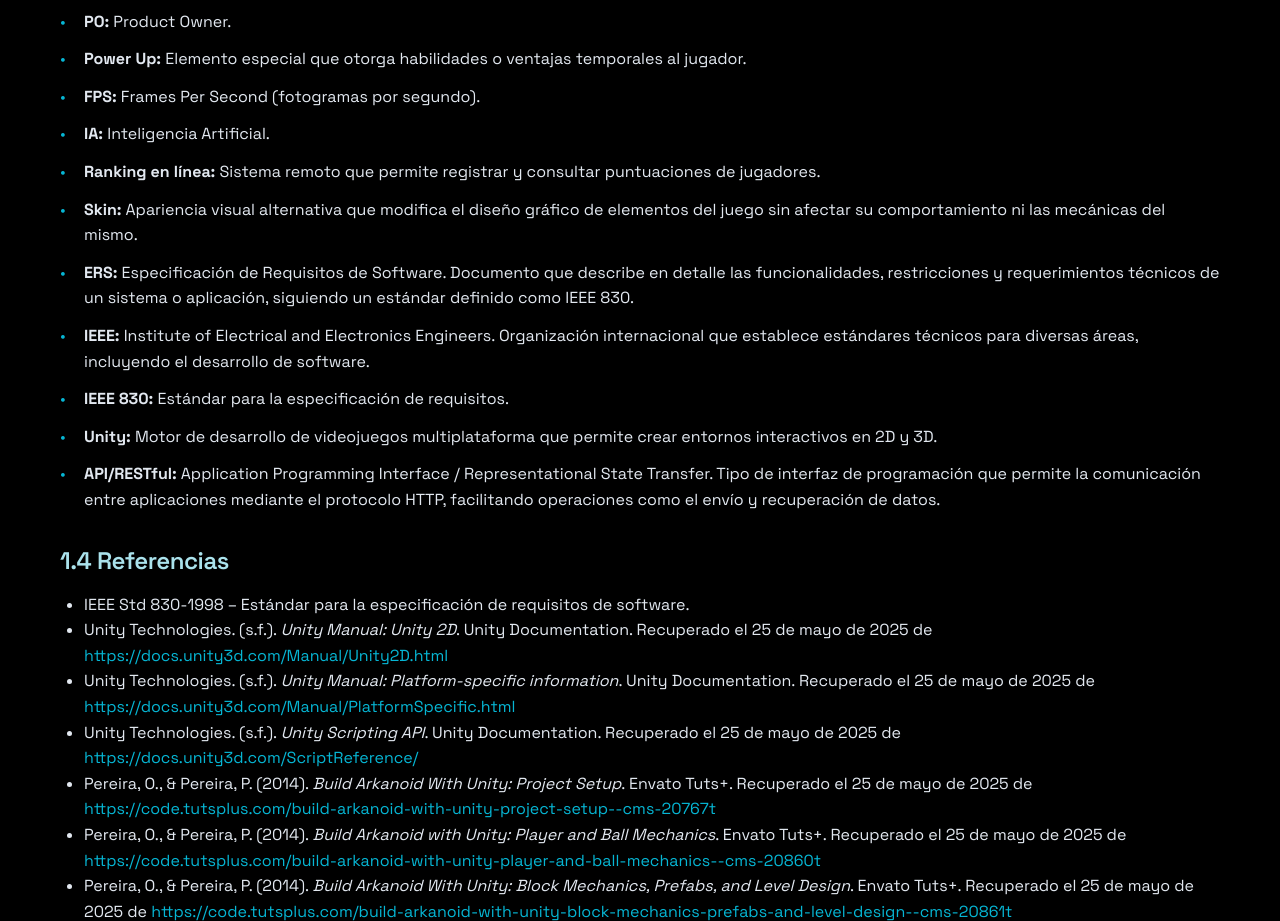
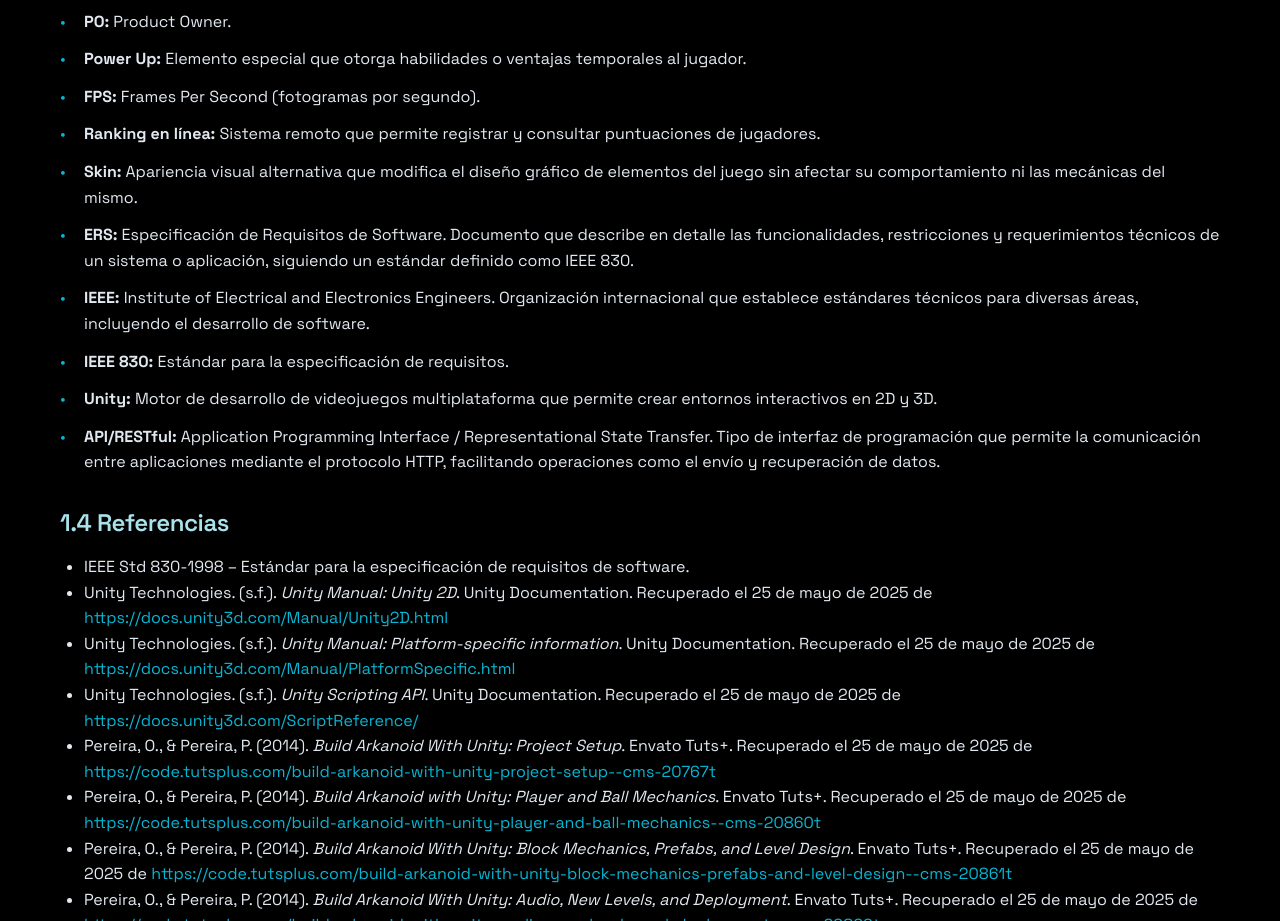
Before and after one commit to sophie-muriel/arkanoid, a plain HTML site: page index.html in a window 1280 px wide. Shown: the part 1172-2093 px from the top of the page. Drawn offline with Linux system fonts and the light colour scheme.

Commit message:
fix(index): modify definitions

```diff
--- a/index.html
+++ b/index.html
@@ -166,7 +166,6 @@
             <li>
               <strong>FPS:</strong> Frames Per Second (fotogramas por segundo).
             </li>
-            <li><strong>IA:</strong> Inteligencia Artificial.</li>
             <li>
               <strong>Ranking en línea:</strong> Sistema remoto que permite
               registrar y consultar puntuaciones de jugadores.
```
